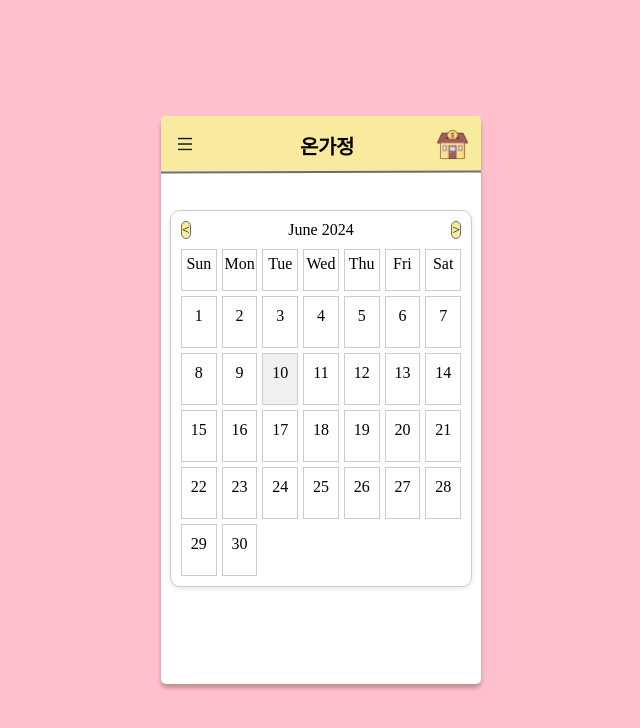
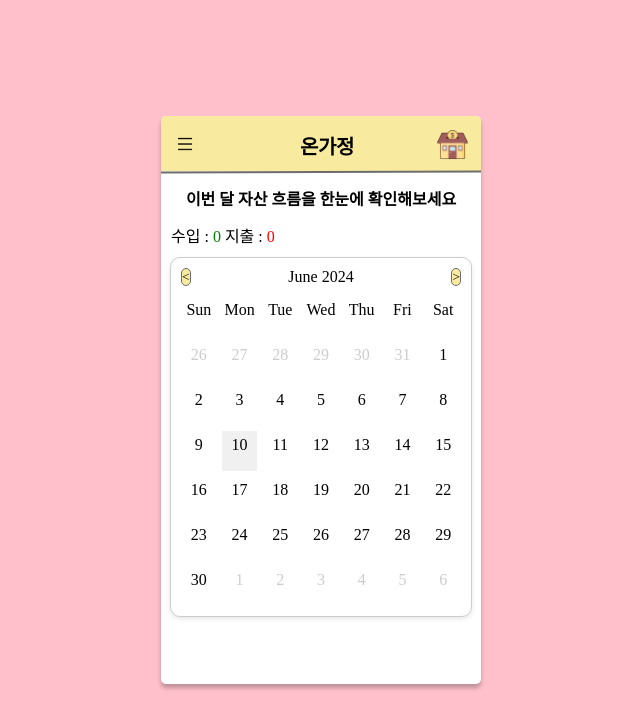
Before and after one commit to Kwon9302/AccountBook, a Vue app: page /calendar in a window 1280 px wide. Shown: the top 728 px of the page, without its empty margins (319-959 px from the left). Built offline with nearby package versions, Linux system fonts and the light colour scheme; a web font is replaced by a local one.

Commit message:
캘린더 + 카테고리v2

```diff
--- a/src/components/CalendarPage.vue
+++ b/src/components/CalendarPage.vue
@@ -1,5 +1,13 @@
 <template>
+    <div>
+        <h4 class="calendar-text">이번 달 자산 흐름을 한눈에 확인해보세요</h4>
+    </div>
     <div class="calendar-container">
+        <div class="calendar-text2">
+            수입 :
+            <span class="income">{{ totalIncome.toLocaleString() }}</span> 지출
+            : <span class="expense">{{ totalExpense.toLocaleString() }}</span>
+        </div>
         <div class="calendar-box">
             <div class="header">
                 <button @click="previousMonth">&lt;</button>
@@ -8,6 +16,13 @@
             </div>
             <div class="days">
                 <div v-for="(day, index) in days" :key="index" class="day">
+                    {{ day }}
+                </div>
+                <div
+                    v-for="(day, index) in previousMonthDays"
+                    :key="'prev' + index"
+                    class="day previous-month"
+                >
                     {{ day }}
                 </div>
                 <div
@@ -34,6 +49,18 @@
                         </div>
                     </div>
                 </div>
+                <div
+                    v-for="(day, index) in nextMonthDays"
+                    :key="'next' + index"
+                    class="day next-month"
+                >
+                    {{ day }}
+                </div>
+                <div
+                    v-for="index in emptyCells"
+                    :key="'empty' + index"
+                    class="day empty-cell"
+                ></div>
             </div>
         </div>
     </div>
@@ -54,11 +81,6 @@ const firstDayOfMonth = computed(() => {
 });
 
 const daysInMonth = computed(() => {
-    const firstDayOfMonth = new Date(
-        currentYear.value,
-        currentMonthIndex.value,
-        1
-    );
     const lastDayOfMonth = new Date(
         currentYear.value,
         currentMonthIndex.value + 1,
@@ -148,7 +170,6 @@ function isToday(day) {
 const days = ["Sun", "Mon", "Tue", "Wed", "Thu", "Fri", "Sat"];
 
 function hasMoneyEntry(day) {
-    // 해당 날짜에 돈 항목이 있는지 확인
     const entries = store.states.manageList.filter((entry) => {
         const entryDate = new Date(entry.date);
         return (
@@ -161,7 +182,6 @@ function hasMoneyEntry(day) {
 }
 
 function getMoneyEntries(day) {
-    // 해당 날짜의 돈 항목 가져오기
     return store.states.manageList.filter((entry) => {
         const entryDate = new Date(entry.date);
         return (
@@ -171,6 +191,34 @@ function getMoneyEntries(day) {
         );
     });
 }
+
+const totalIncome = computed(() => {
+    return store.states.manageList.reduce((sum, entry) => {
+        const entryDate = new Date(entry.date);
+        if (
+            entryDate.getMonth() === currentMonthIndex.value &&
+            entryDate.getFullYear() === currentYear.value &&
+            entry.amount > 0
+        ) {
+            return sum + entry.amount;
+        }
+        return sum;
+    }, 0);
+});
+
+const totalExpense = computed(() => {
+    return store.states.manageList.reduce((sum, entry) => {
+        const entryDate = new Date(entry.date);
+        if (
+            entryDate.getMonth() === currentMonthIndex.value &&
+            entryDate.getFullYear() === currentYear.value &&
+            entry.amount < 0
+        ) {
+            return sum + entry.amount;
+        }
+        return sum;
+    }, 0);
+});
 </script>
 
 <style>
@@ -179,18 +227,30 @@ function getMoneyEntries(day) {
     justify-content: center;
     align-items: center;
     margin-top: 70px;
+    margin-bottom: 20px;
+}
+.calendar-text2 {
+    align-self: flex-start;
+    margin-left: 10px;
+    margin-bottom: 10px;
+    text-align: left;
+}
+.calendar-text2 .income {
+    color: green;
+}
+.calendar-text2 .expense {
+    color: red;
 }
 .calendar-container {
     display: flex;
+    flex-direction: column;
     justify-content: center;
     align-items: center;
-    height: 400px;
-    margin-top: 55px;
+    height: 380px;
 }
 
 .calendar-box {
     width: 280px;
-    margin-top: 55px;
     height: auto;
     padding: 10px;
     border: 1px solid #ccc;
@@ -209,18 +269,13 @@ function getMoneyEntries(day) {
     display: grid;
     grid-template-columns: repeat(7, 1fr);
     gap: 5px;
+    /* 고정된 크기로 설정 */
+    grid-template-rows: repeat(6, 1fr); /* 6주를 고정으로 설정 */
 }
 
-.day {
-    border: 1px solid #ccc;
+.day,
+.date {
     padding: 5px 0;
-    text-align: center;
-    height: 30px;
-}
-
-.date {
-    border: 1px solid #ccc;
-    padding: 10px 0;
     text-align: center;
     height: 30px;
 }
```
